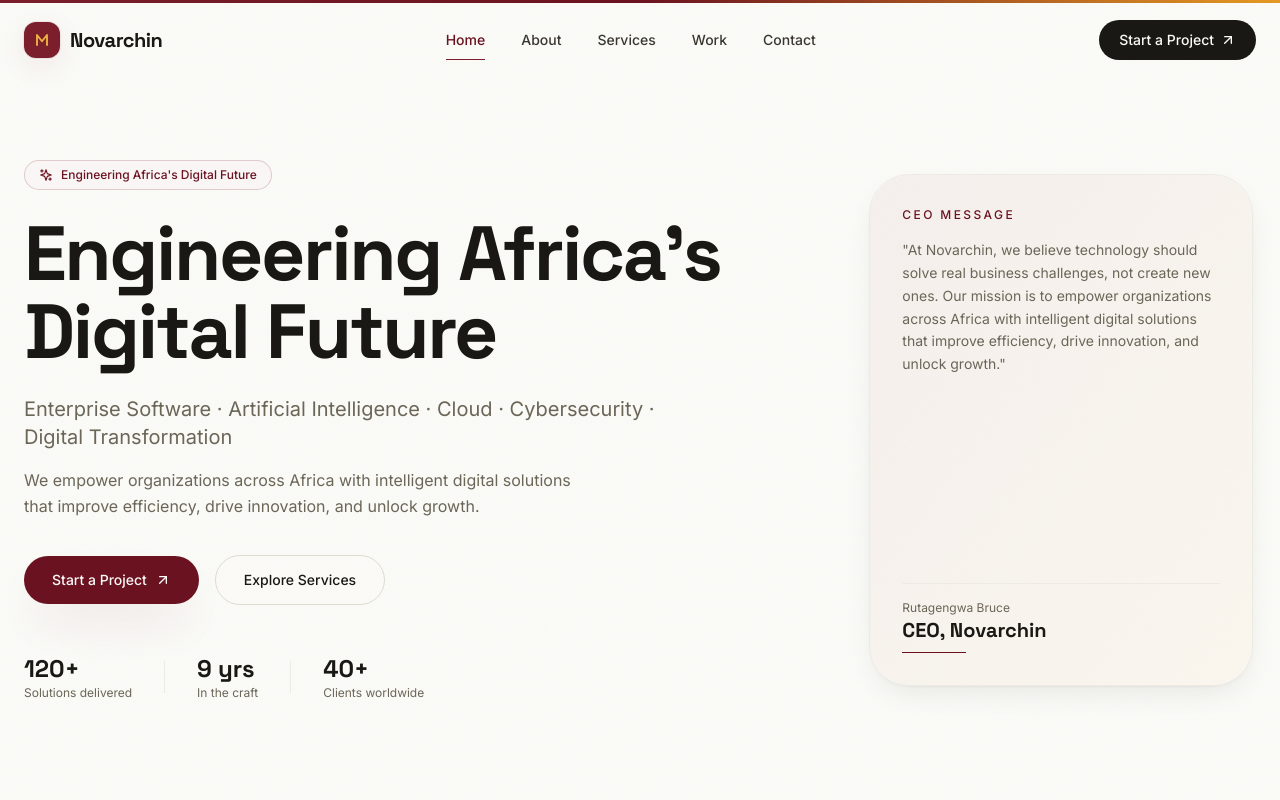
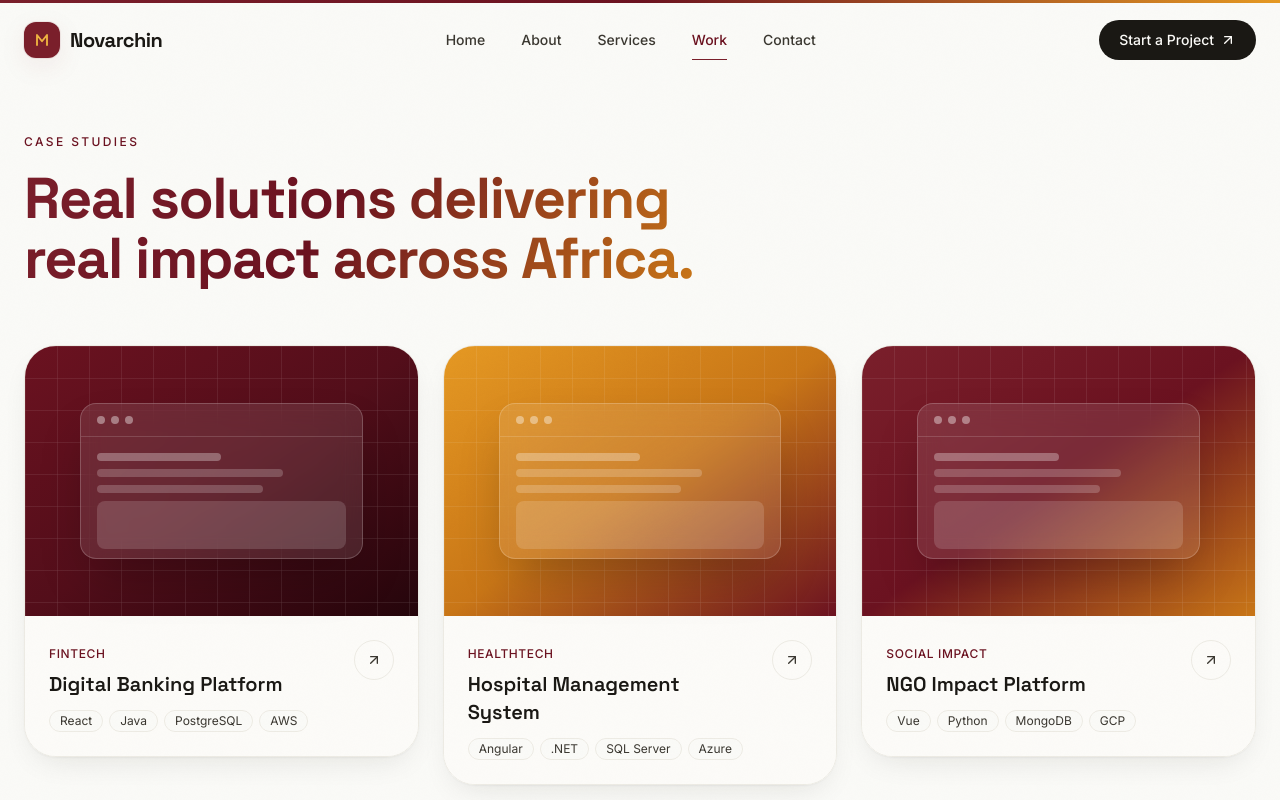
Before and after one commit to Kingloic250/Novarchin, a React (Vite) app: page /work in a window 1280 px wide. Shown: the top 800 px of the page. Built offline with nearby package versions, Linux system fonts and the light colour scheme.

Commit message:
split single-page layout into multi-page routes

```diff
--- a/src/App.tsx
+++ b/src/App.tsx
@@ -1,45 +1,24 @@
-import { Navbar } from '@/components/Navbar';
-import { BackToTop } from '@/components/BackToTop';
-import { ScrollProgress } from '@/components/ScrollProgress';
-import { PageReveal } from '@/components/PageReveal';
-import { Hero } from '@/components/hero/Hero';
-import { Clients } from '@/components/sections/Clients';
-import { Stats } from '@/components/sections/Stats';
-import { About } from '@/components/sections/About';
-import { CoreValues } from '@/components/sections/CoreValues';
-import { Services } from '@/components/sections/Services';
-import { Process } from '@/components/sections/Process';
-import { Industries } from '@/components/sections/Industries';
-import { WhyUs } from '@/components/sections/WhyUs';
-import { CaseStudies } from '@/components/sections/CaseStudies';
-import { Leadership } from '@/components/sections/Leadership';
-import { CSR } from '@/components/sections/CSR';
-import { ContactForm } from '@/components/sections/ContactForm';
-import { Footer } from '@/components/sections/Footer';
+import { BrowserRouter, Routes, Route } from 'react-router-dom';
+import { RootLayout } from '@/pages/RootLayout';
+import { HomePage } from '@/pages/HomePage';
+import { AboutPage } from '@/pages/AboutPage';
+import { ServicesPage } from '@/pages/ServicesPage';
+import { WorkPage } from '@/pages/WorkPage';
+import { ContactPage } from '@/pages/ContactPage';
 
 export default function App() {
   return (
-    <div className="grain-overlay relative min-h-screen bg-sand-100 text-ink">
-      <PageReveal />
-      <ScrollProgress />
-      <Navbar />
-      <BackToTop />
-      <main>
-        <Hero />
-        <Clients />
-        <Stats />
-        <About />
-        <CoreValues />
-        <Services />
-        <Process />
-        <Industries />
-        <WhyUs />
-        <CaseStudies />
-        <Leadership />
-        <CSR />
-        <ContactForm />
-      </main>
-      <Footer />
-    </div>
+    <BrowserRouter>
+      <Routes>
+        <Route element={<RootLayout />}>
+          <Route index element={<HomePage />} />
+          <Route path="about" element={<AboutPage />} />
+          <Route path="services" element={<ServicesPage />} />
+          <Route path="work" element={<WorkPage />} />
+          <Route path="contact" element={<ContactPage />} />
+          <Route path="*" element={<HomePage />} />
+        </Route>
+      </Routes>
+    </BrowserRouter>
   );
 }
--- a/src/components/Navbar.tsx
+++ b/src/components/Navbar.tsx
@@ -1,19 +1,25 @@
 import { useEffect, useState } from 'react';
+import { Link, useLocation } from 'react-router-dom';
 import { AnimatePresence, motion } from 'framer-motion';
 import { Menu, X, ArrowUpRight } from 'lucide-react';
 import { cn } from '@/lib/utils';
 
 const links = [
-  { label: 'Home', href: '#home' },
-  { label: 'About', href: '#about' },
-  { label: 'Services', href: '#services' },
-  { label: 'Work', href: '#work' },
-  { label: 'Contact', href: '#contact' },
+  { label: 'Home', to: '/' },
+  { label: 'About', to: '/about' },
+  { label: 'Services', to: '/services' },
+  { label: 'Work', to: '/work' },
+  { label: 'Contact', to: '/contact' },
 ];
+
+function isActive(pathname: string, to: string) {
+  if (to === '/') return pathname === '/';
+  return pathname.startsWith(to);
+}
 
 function Logo() {
   return (
-    <a href="#home" className="group flex items-center gap-2.5" aria-label="Novarchin home">
+    <Link to="/" className="group flex items-center gap-2.5" aria-label="Novarchin home">
       <span className="relative grid h-9 w-9 place-items-center rounded-xl bg-wine-600 shadow-glow transition-transform duration-300 group-hover:scale-105">
         <svg viewBox="0 0 32 32" className="h-5 w-5" fill="none" aria-hidden="true">
           <path
@@ -28,38 +34,24 @@ function Logo() {
       <span className="font-display text-xl font-bold tracking-tight text-ink">
         Novarchin
       </span>
-    </a>
+    </Link>
   );
 }
 
 export function Navbar() {
   const [scrolled, setScrolled] = useState(false);
   const [open, setOpen] = useState(false);
-  const [active, setActive] = useState('#home');
+  const { pathname } = useLocation();
+
+  useEffect(() => {
+    setOpen(false);
+  }, [pathname]);
 
   useEffect(() => {
     const onScroll = () => setScrolled(window.scrollY > 24);
     onScroll();
     window.addEventListener('scroll', onScroll, { passive: true });
     return () => window.removeEventListener('scroll', onScroll);
-  }, []);
-
-  useEffect(() => {
-    const ids = ['home', 'about', 'services', 'work', 'contact'];
-    const observers: IntersectionObserver[] = [];
-    ids.forEach((id) => {
-      const el = document.getElementById(id);
-      if (!el) return;
-      const observer = new IntersectionObserver(
-        ([entry]) => {
-          if (entry.isIntersecting) setActive(`#${id}`);
-        },
-        { rootMargin: '-40% 0px -55% 0px' },
-      );
-      observer.observe(el);
-      observers.push(observer);
-    });
-    return () => observers.forEach((o) => o.disconnect());
   }, []);
 
   useEffect(() => {
@@ -82,33 +74,33 @@ export function Navbar() {
 
           <div className="hidden items-center gap-1 md:flex">
             {links.map((l) => (
-              <a
-                key={l.href}
-                href={l.href}
+              <Link
+                key={l.to}
+                to={l.to}
                 className={cn(
                   'relative px-4 py-2 text-sm font-medium transition-colors',
-                  active === l.href ? 'text-wine-700' : 'text-ink-soft hover:text-wine-700',
+                  isActive(pathname, l.to) ? 'text-wine-700' : 'text-ink-soft hover:text-wine-700',
                 )}
               >
                 {l.label}
                 <span
                   className={cn(
                     'absolute left-4 right-4 -bottom-0.5 h-px bg-wine-600 transition-transform duration-300',
-                    active === l.href ? 'scale-x-100' : 'scale-x-0 group-hover:scale-x-100',
+                    isActive(pathname, l.to) ? 'scale-x-100' : 'scale-x-0 group-hover:scale-x-100',
                   )}
                 />
-              </a>
+              </Link>
             ))}
           </div>
 
           <div className="hidden md:block">
-            <a
-              href="#contact"
+            <Link
+              to="/contact"
               className="group inline-flex items-center gap-1.5 rounded-full bg-ink px-5 py-2.5 text-sm font-medium text-sand-50 transition-all hover:bg-wine-700 hover:shadow-glow"
             >
               Start a Project
               <ArrowUpRight className="h-4 w-4 transition-transform group-hover:translate-x-0.5 group-hover:-translate-y-0.5" />
-            </a>
+            </Link>
           </div>
 
           <button
@@ -164,33 +156,33 @@ export function Navbar() {
             >
               <div className="flex flex-col gap-1">
                 {links.map((l, i) => (
-                  <motion.a
-                    key={l.href}
-                    href={l.href}
-                    onClick={() => setOpen(false)}
+                  <motion.div
+                    key={l.to}
                     initial={{ x: -30, opacity: 0 }}
                     animate={{ x: 0, opacity: 1 }}
                     transition={{ delay: 0.1 + i * 0.06, duration: 0.35 }}
-                    className={cn(
-                      'border-b border-sand-300 py-5 font-display text-3xl font-semibold transition-colors',
-                      active === l.href ? 'text-wine-700' : 'text-ink hover:text-wine-700',
-                    )}
                   >
-                    {l.label}
-                  </motion.a>
+                    <Link
+                      to={l.to}
+                      onClick={() => setOpen(false)}
+                      className={cn(
+                        'block border-b border-sand-300 py-5 font-display text-3xl font-semibold transition-colors',
+                        isActive(pathname, l.to) ? 'text-wine-700' : 'text-ink hover:text-wine-700',
+                      )}
+                    >
+                      {l.label}
+                    </Link>
+                  </motion.div>
                 ))}
               </div>
-              <motion.a
-                href="#contact"
+              <Link
+                to="/contact"
                 onClick={() => setOpen(false)}
-                initial={{ y: 20, opacity: 0 }}
-                animate={{ y: 0, opacity: 1 }}
-                transition={{ delay: 0.4, duration: 0.35 }}
                 className="mt-auto inline-flex items-center justify-center gap-2 rounded-full bg-wine-700 px-6 py-4 text-base font-medium text-sand-50"
               >
                 Start a Project
                 <ArrowUpRight className="h-5 w-5" />
-              </motion.a>
+              </Link>
             </motion.div>
           </motion.div>
         )}
--- a/src/components/sections/Footer.tsx
+++ b/src/components/sections/Footer.tsx
@@ -1,4 +1,5 @@
 import { useState } from 'react';
+import { Link } from 'react-router-dom';
 import { motion } from 'framer-motion';
 import { Linkedin, Twitter, Github, ArrowRight, CheckCircle2 } from 'lucide-react';
 
@@ -6,19 +7,19 @@ const columns = [
   {
     title: 'Company',
     links: [
-      { label: 'About', href: '#about' },
-      { label: 'Services', href: '#services' },
-      { label: 'Case Studies', href: '#work' },
-      { label: 'Contact', href: '#contact' },
+      { label: 'About', to: '/about' },
+      { label: 'Services', to: '/services' },
+      { label: 'Case Studies', to: '/work' },
+      { label: 'Contact', to: '/contact' },
     ],
   },
   {
     title: 'Services',
     links: [
-      { label: 'Custom Software', href: '#services' },
-      { label: 'AI & Automation', href: '#services' },
-      { label: 'Cloud & DevOps', href: '#services' },
-      { label: 'Cybersecurity', href: '#services' },
+      { label: 'Custom Software', to: '/services' },
+      { label: 'AI & Automation', to: '/services' },
+      { label: 'Cloud & DevOps', to: '/services' },
+      { label: 'Cybersecurity', to: '/services' },
     ],
   },
   {
@@ -54,9 +55,8 @@ export function Footer() {
     <footer className="relative border-t border-sand-300 bg-sand-100/60">
       <div className="mx-auto max-w-7xl px-6 py-16">
         <div className="grid grid-cols-1 gap-12 lg:grid-cols-12">
-          {/* Brand + newsletter */}
           <div className="lg:col-span-5">
-            <a href="#home" className="group flex items-center gap-2.5" aria-label="Novarchin home">
+            <Link to="/" className="group flex items-center gap-2.5" aria-label="Novarchin home">
               <span className="grid h-9 w-9 place-items-center rounded-xl bg-wine-600 shadow-glow transition-transform group-hover:scale-105">
                 <svg viewBox="0 0 32 32" className="h-5 w-5" fill="none" aria-hidden="true">
                   <path
@@ -71,7 +71,7 @@ export function Footer() {
               <span className="font-display text-xl font-bold tracking-tight text-ink">
                 Novarchin
               </span>
-            </a>
+            </Link>
             <p className="mt-4 max-w-sm text-sm leading-relaxed text-ink-muted">
               Engineering Africa's digital future through enterprise software, AI,
               cloud infrastructure, and transformative digital solutions.
@@ -113,7 +113,6 @@ export function Footer() {
             </form>
           </div>
 
-          {/* Link columns */}
           <div className="grid grid-cols-2 gap-8 sm:grid-cols-3 lg:col-span-7">
             {columns.map((col) => (
               <div key={col.title}>
@@ -123,8 +122,19 @@ export function Footer() {
                 <ul className="mt-4 space-y-3">
                   {col.links.map((l) => (
                     <li key={l.label}>
+                      {'to' in l ? (
+                        <Link
+                          to={l.to}
+                          className="group inline-flex items-center text-sm text-ink-soft transition-colors hover:text-wine-700"
+                        >
+                          <span className="relative">
+                            {l.label}
+                            <span className="absolute -bottom-0.5 left-0 h-px w-0 bg-wine-700 transition-all duration-300 group-hover:w-full" />
+                          </span>
+                        </Link>
+                      ) : (
                         <a
-                        href={l.href}
+                          href={l.href ?? '#'}
                           className="group inline-flex items-center text-sm text-ink-soft transition-colors hover:text-wine-700"
                         >
                           <span className="relative">
@@ -132,6 +142,7 @@ export function Footer() {
                             <span className="absolute -bottom-0.5 left-0 h-px w-0 bg-wine-700 transition-all duration-300 group-hover:w-full" />
                           </span>
                         </a>
+                      )}
                     </li>
                   ))}
                 </ul>
@@ -142,7 +153,7 @@ export function Footer() {
 
         <div className="mt-14 flex flex-col items-center justify-between gap-6 border-t border-sand-300 pt-8 sm:flex-row">
           <p className="text-xs text-ink-muted">
-            © {new Date().getFullYear()} Novarchin. All rights reserved.
+            &copy; {new Date().getFullYear()} Novarchin. All rights reserved.
           </p>
           <div className="flex items-center gap-2">
             {socials.map((s) => (
--- /dev/null
+++ b/src/pages/AboutPage.tsx
@@ -0,0 +1,15 @@
+import { About } from '@/components/sections/About';
+import { CoreValues } from '@/components/sections/CoreValues';
+import { Leadership } from '@/components/sections/Leadership';
+import { CSR } from '@/components/sections/CSR';
+
+export function AboutPage() {
+  return (
+    <>
+      <About />
+      <CoreValues />
+      <Leadership />
+      <CSR />
+    </>
+  );
+}
--- /dev/null
+++ b/src/pages/ContactPage.tsx
@@ -0,0 +1,5 @@
+import { ContactForm } from '@/components/sections/ContactForm';
+
+export function ContactPage() {
+  return <ContactForm />;
+}
--- /dev/null
+++ b/src/pages/HomePage.tsx
@@ -0,0 +1,13 @@
+import { Hero } from '@/components/hero/Hero';
+import { Clients } from '@/components/sections/Clients';
+import { Stats } from '@/components/sections/Stats';
+
+export function HomePage() {
+  return (
+    <>
+      <Hero />
+      <Clients />
+      <Stats />
+    </>
+  );
+}
--- /dev/null
+++ b/src/pages/RootLayout.tsx
@@ -0,0 +1,21 @@
+import { Outlet } from 'react-router-dom';
+import { Navbar } from '@/components/Navbar';
+import { Footer } from '@/components/sections/Footer';
+import { ScrollProgress } from '@/components/ScrollProgress';
+import { BackToTop } from '@/components/BackToTop';
+import { PageReveal } from '@/components/PageReveal';
+
+export function RootLayout() {
+  return (
+    <div className="grain-overlay relative min-h-screen bg-sand-100 text-ink">
+      <PageReveal />
+      <ScrollProgress />
+      <Navbar />
+      <BackToTop />
+      <main>
+        <Outlet />
+      </main>
+      <Footer />
+    </div>
+  );
+}
--- /dev/null
+++ b/src/pages/ServicesPage.tsx
@@ -0,0 +1,15 @@
+import { Services } from '@/components/sections/Services';
+import { Process } from '@/components/sections/Process';
+import { Industries } from '@/components/sections/Industries';
+import { WhyUs } from '@/components/sections/WhyUs';
+
+export function ServicesPage() {
+  return (
+    <>
+      <Services />
+      <Process />
+      <Industries />
+      <WhyUs />
+    </>
+  );
+}
--- /dev/null
+++ b/src/pages/WorkPage.tsx
@@ -0,0 +1,5 @@
+import { CaseStudies } from '@/components/sections/CaseStudies';
+
+export function WorkPage() {
+  return <CaseStudies />;
+}
```
Lines whose indentation alone changed are shown as unchanged.
